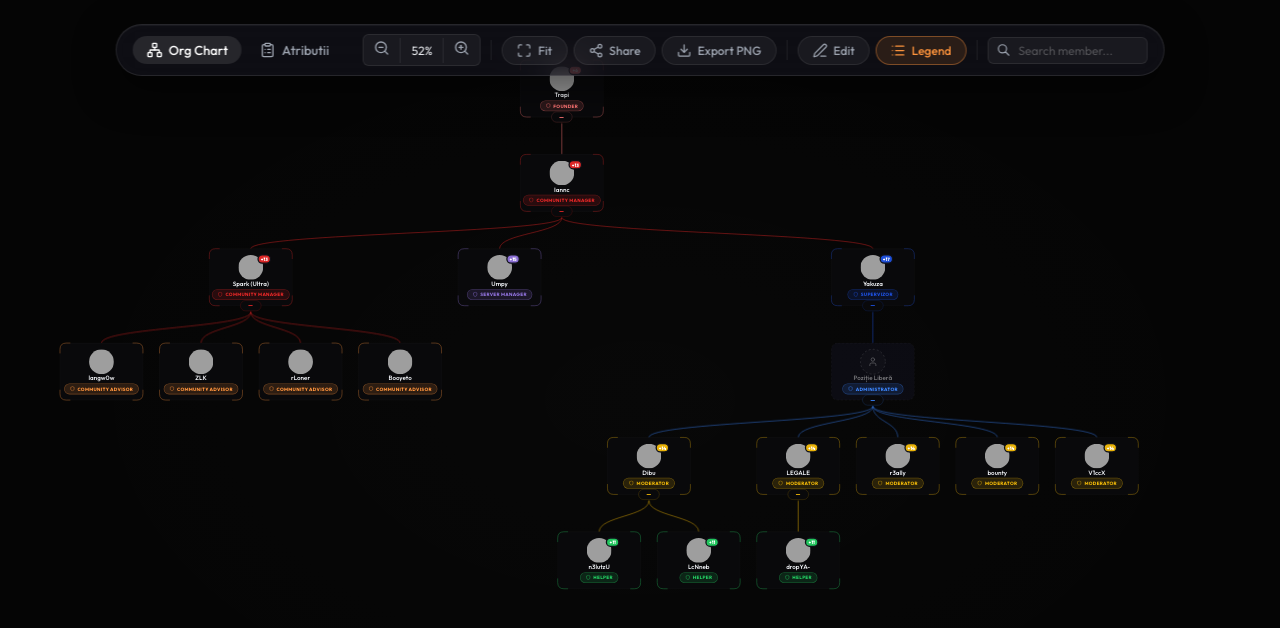
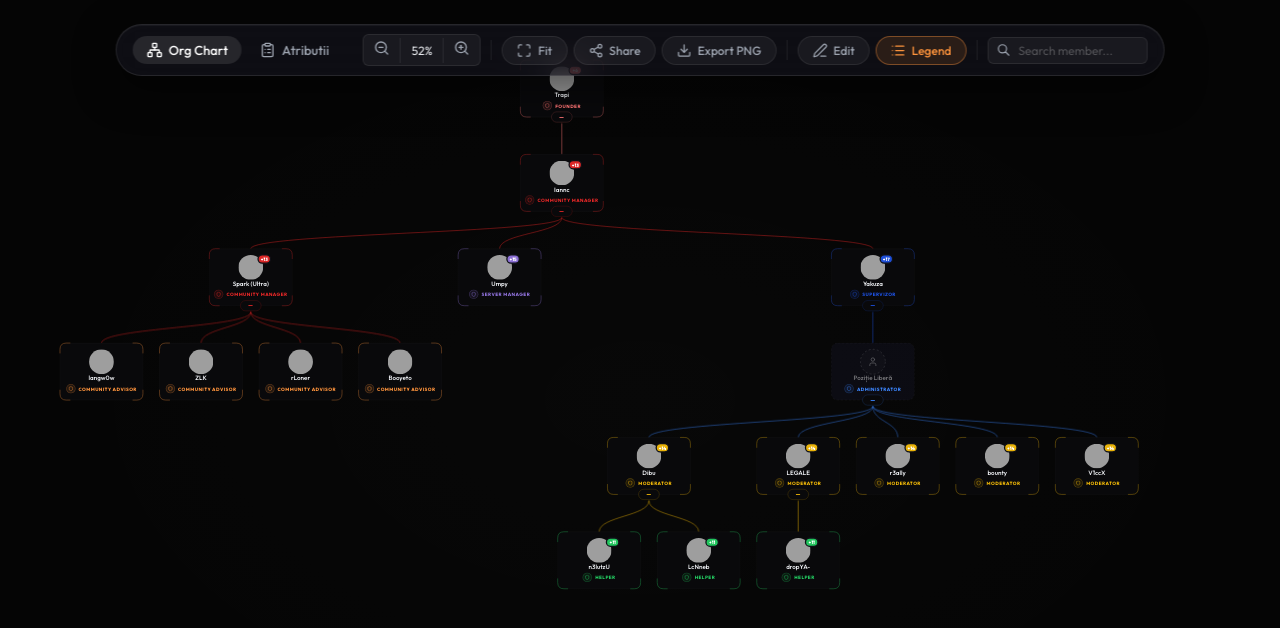
Before and after one commit to iannC69/wildfire-org-chart, a React (Vite) app: page / in a window 1280 px wide. Shown: the top 628 px of the page. Built offline with nearby package versions, Linux system fonts and the light colour scheme; grey boxes are pictures that could not be loaded.

Commit message:
Update role tag to use bordered shield dot with text

```diff
--- a/src/pages/OrgChart.jsx
+++ b/src/pages/OrgChart.jsx
@@ -298,19 +298,24 @@ function OrgNode({ node, onCollapse, onSelect, selected, searchQuery, onVacantCl
           display: 'flex', width: '100%', height: '100%',
           alignItems: 'center', justifyContent: 'center'
         }}>
+          <div style={{ display: 'flex', alignItems: 'center', gap: '6px' }}>
             <div style={{
-            display: 'flex', alignItems: 'center', gap: '5px',
-            padding: '4px 10px',
-            background: `color-mix(in srgb, ${nodeColor} 15%, transparent)`,
-            border: `1px solid color-mix(in srgb, ${nodeColor} 40%, transparent)`,
-            borderRadius: '50px',
+              width: '18px', height: '18px', borderRadius: '50%',
+              background: `color-mix(in srgb, ${nodeColor} 10%, transparent)`,
+              border: `1px solid color-mix(in srgb, ${nodeColor} 30%, transparent)`,
+              display: 'flex', alignItems: 'center', justifyContent: 'center',
+              color: nodeColor
+            }}>
+              <Shield size={10} />
+            </div>
+            <span style={{
               color: nodeColor,
               fontSize: '9px',
               fontWeight: 800,
-            letterSpacing: '0.5px'
+              letterSpacing: '0.8px'
             }}>
-            <Shield size={10} />
               {role?.title?.toUpperCase().replace('_', ' ') || 'STAFF'}
+            </span>
           </div>
         </div>
       </foreignObject>
```
Lines whose indentation alone changed are shown as unchanged.
